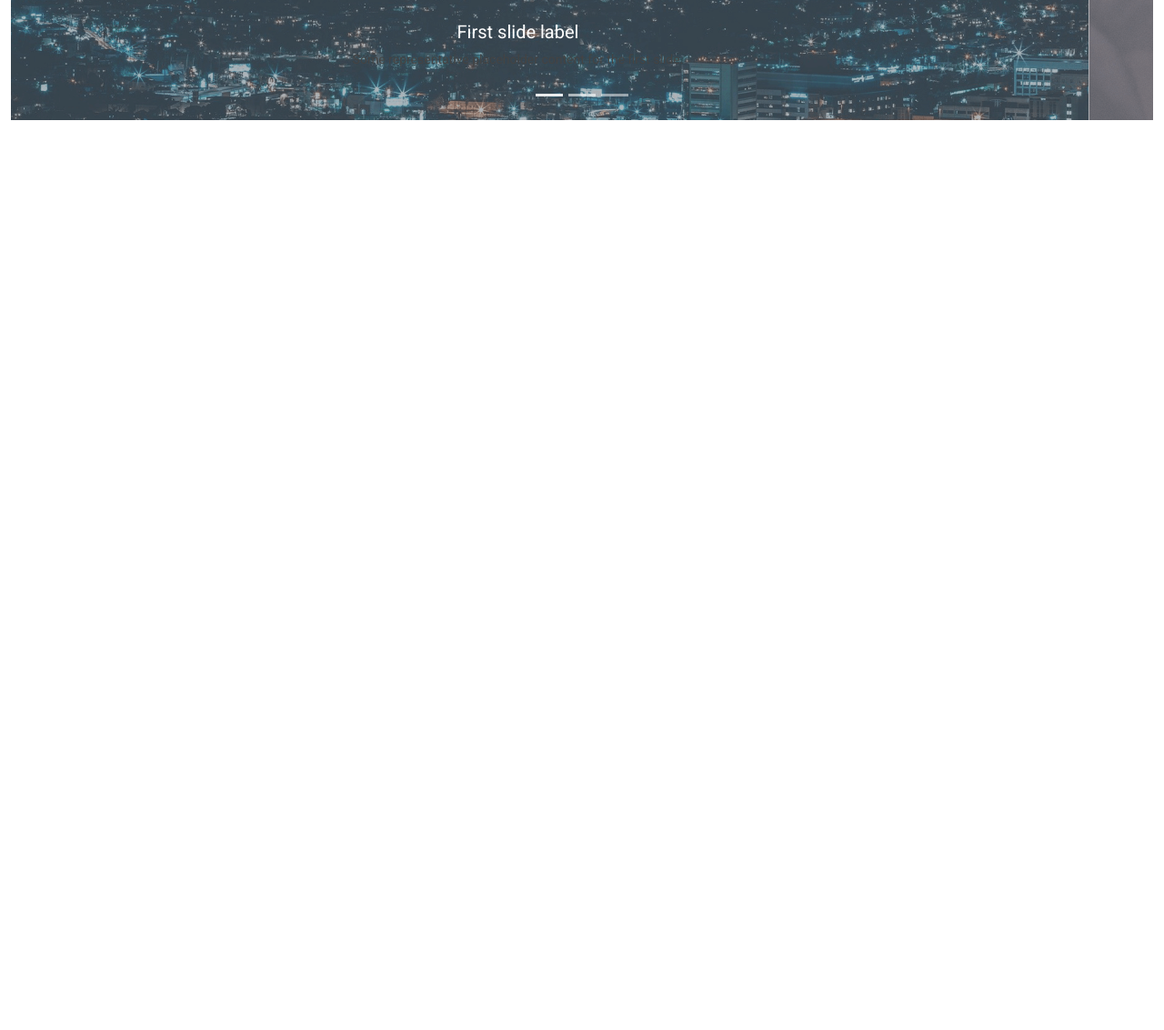
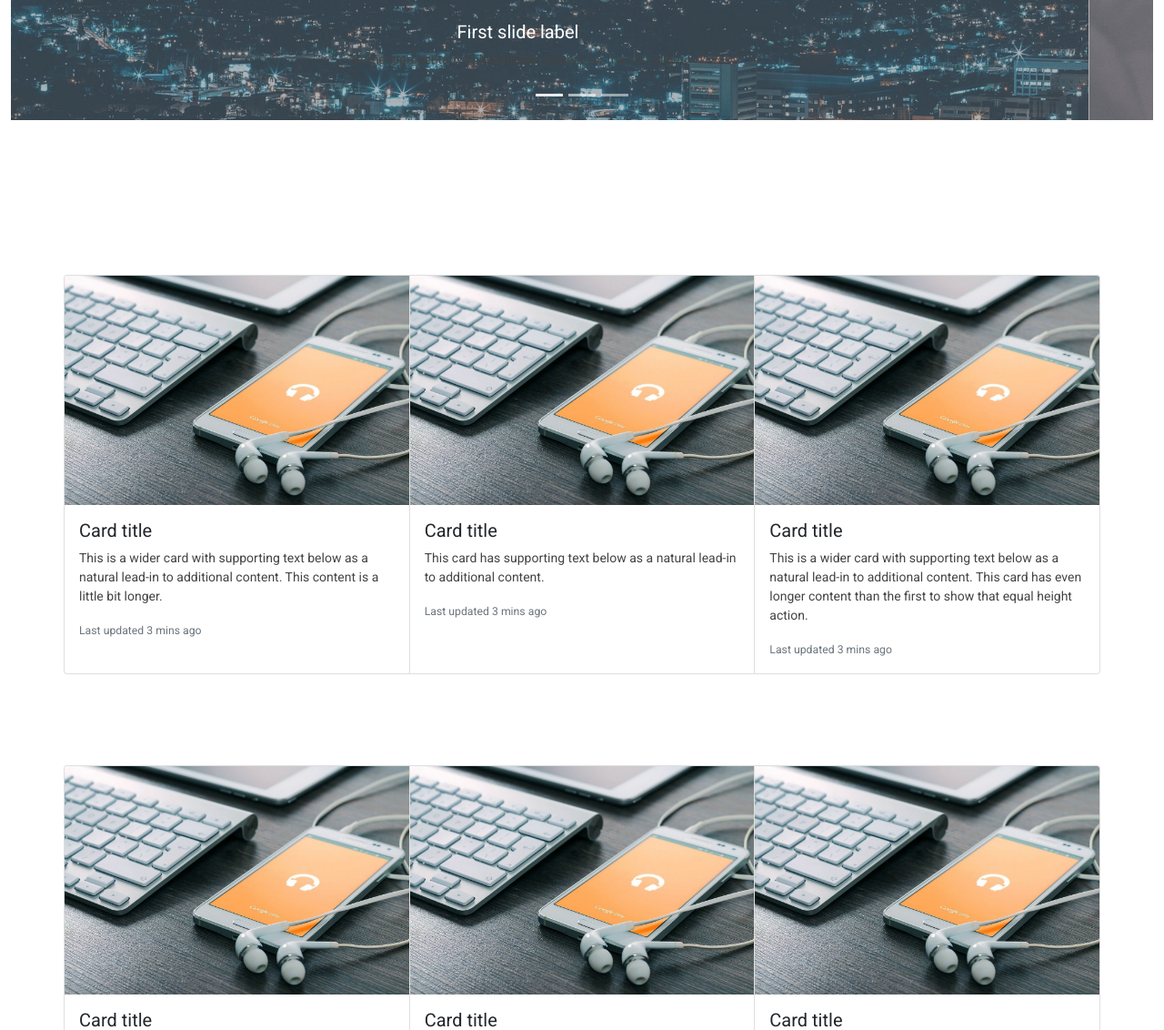
Before and after one commit to viniciusribeiroads/site-using-bootstrap, a plain HTML site: page index.html in a window 1280 px wide. Shown: the part 476-1608 px from the top of the page at 91% size. Before the commit the page ends 800 px from the top, so only its background shows below. Drawn offline with nearby package versions, Linux system fonts and the light colour scheme.

Commit message:
conteudo adicionado

```diff
--- a/css/styles.css
+++ b/css/styles.css
@@ -45,3 +45,13 @@ header, .navbar {
 .navbar-expand-lg .narbar-nav .nav-link{
     padding: 1rem .8rem;
 }
+
+/* a agencia */
+
+#agencia {
+    height: 100vh;
+}
+
+.card-group {
+    margin-top: 100px
+}
--- a/index.html
+++ b/index.html
@@ -93,6 +93,63 @@
         </div>
     </main>
 
+    <div id="agencia" class="container">
+      <div class="card-group">
+        <div class="card">
+          <img src="img/proj1.jpg" class="card-img-top" alt="...">
+          <div class="card-body">
+            <h5 class="card-title">Card title</h5>
+            <p class="card-text">This is a wider card with supporting text below as a natural lead-in to additional content. This content is a little bit longer.</p>
+            <p class="card-text"><small class="text-muted">Last updated 3 mins ago</small></p>
+          </div>
+        </div>
+        <div class="card">
+          <img src="img/proj1.jpg" class="card-img-top" alt="...">
+          <div class="card-body">
+            <h5 class="card-title">Card title</h5>
+            <p class="card-text">This card has supporting text below as a natural lead-in to additional content.</p>
+            <p class="card-text"><small class="text-muted">Last updated 3 mins ago</small></p>
+          </div>
+        </div>
+        <div class="card">
+          <img src="img/proj1.jpg" class="card-img-top" alt="...">
+          <div class="card-body">
+            <h5 class="card-title">Card title</h5>
+            <p class="card-text">This is a wider card with supporting text below as a natural lead-in to additional content. This card has even longer content than the first to show that equal height action.</p>
+            <p class="card-text"><small class="text-muted">Last updated 3 mins ago</small></p>
+          </div>
+        </div>
+      </div>
+
+      <div class="card-group">
+        <div class="card">
+          <img src="/img/proj1.jpg" class="card-img-top" alt="...">
+          <div class="card-body">
+            <h5 class="card-title">Card title</h5>
+            <p class="card-text">This is a wider card with supporting text below as a natural lead-in to additional content. This content is a little bit longer.</p>
+            <p class="card-text"><small class="text-muted">Last updated 3 mins ago</small></p>
+          </div>
+        </div>
+        <div class="card">
+          <img src="img/proj1.jpg" class="card-img-top" alt="...">
+          <div class="card-body">
+            <h5 class="card-title">Card title</h5>
+            <p class="card-text">This card has supporting text below as a natural lead-in to additional content.</p>
+            <p class="card-text"><small class="text-muted">Last updated 3 mins ago</small></p>
+          </div>
+        </div>
+        <div class="card">
+          <img src="img/proj1.jpg" class="card-img-top" alt="...">
+          <div class="card-body">
+            <h5 class="card-title">Card title</h5>
+            <p class="card-text">This is a wider card with supporting text below as a natural lead-in to additional content. This card has even longer content than the first to show that equal height action.</p>
+            <p class="card-text"><small class="text-muted">Last updated 3 mins ago</small></p>
+          </div>
+        </div>
+      </div>
+
+    </div>
+
 
     <script src="js/scripts.js"></script>
 </body>
```
